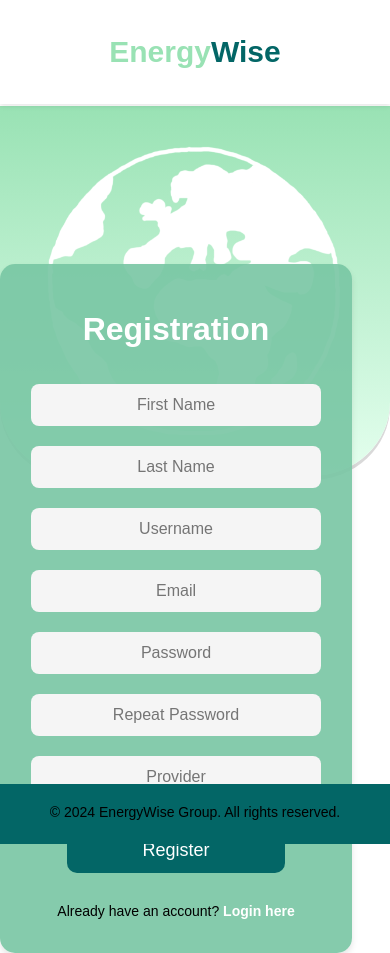
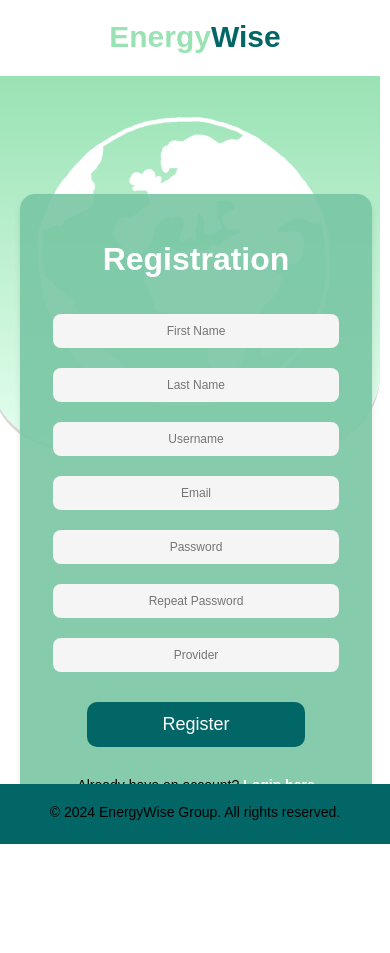
Before and after one commit to EnergyWise-BetaGroup/energy-wise-frontend, a plain HTML site: page register.html in a window 390 px wide. After the commit the page ends 844 px from the top, so only its background shows below. Drawn offline with Linux system fonts and the light colour scheme; a web font is replaced by a local one.

Commit message:
registration page fix iphone14 pro max

```diff
--- a/styles/register.css
+++ b/styles/register.css
@@ -19,7 +19,7 @@ body {
     align-items: center;
 }
 
-/* Top White Section */
+/* Top White Section
 .top-section {
     width: 100%;
     background-color: white;
@@ -28,7 +28,7 @@ body {
     justify-content: center;
     align-items: center;
     box-shadow: 0px 2px 5px rgba(0, 0, 0, 0.1);
-}
+} */
 
 .top-section h1 {
     font-size: 30px;
@@ -54,8 +54,10 @@ body {
     justify-content: center;
     width: 100%;
     background: linear-gradient(var(--background-dark), var(--background-light));
+
     border-bottom-left-radius: 20%;
     border-bottom-right-radius: 20%;
+    margin-left: -10px;
     padding: 10px 0;
     box-shadow: 0px 4px 0.5px rgba(0, 0, 0, 0.15);
 }
@@ -67,9 +69,10 @@ body {
 
 /* Registration Form Container */
 .form-container {
+    margin-left: 20px;
     background-color: var(--main-box);
     padding: 20px;
-    margin-top: 160px;
+    margin-top: 140px;
     border-radius: 15px;
     text-align: center;
     width: 80%;
@@ -86,11 +89,11 @@ h2 {
 /* Input Fields */
 input {
     width: 85%;
-    padding: 12px;
+    padding: 10px;
     margin: 10px 0;
     border-radius: 8px;
     border: none;
-    font-size: 16px;
+    font-size: 12px;
     text-align: center;
     background-color: #f5f5f5;
 }
```
